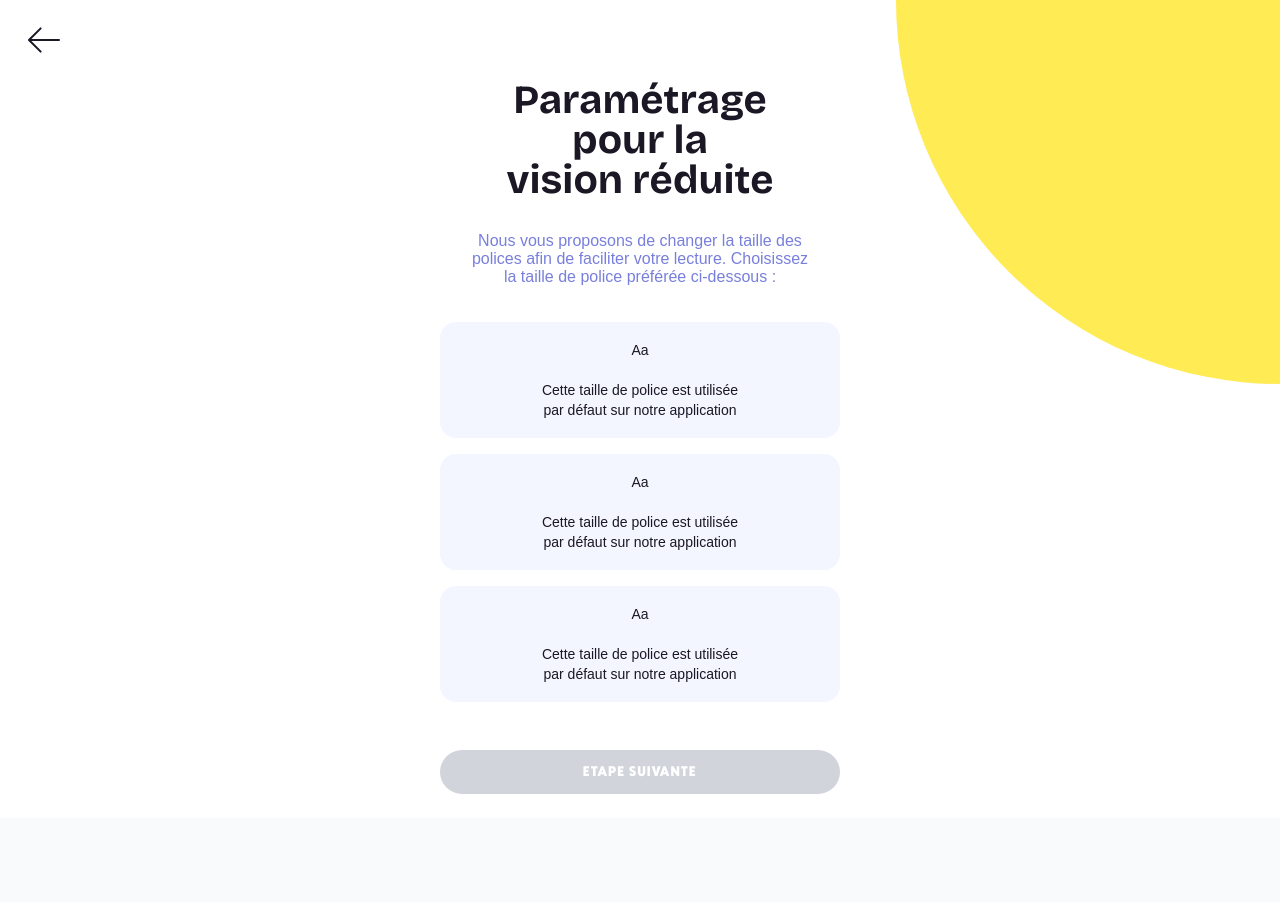
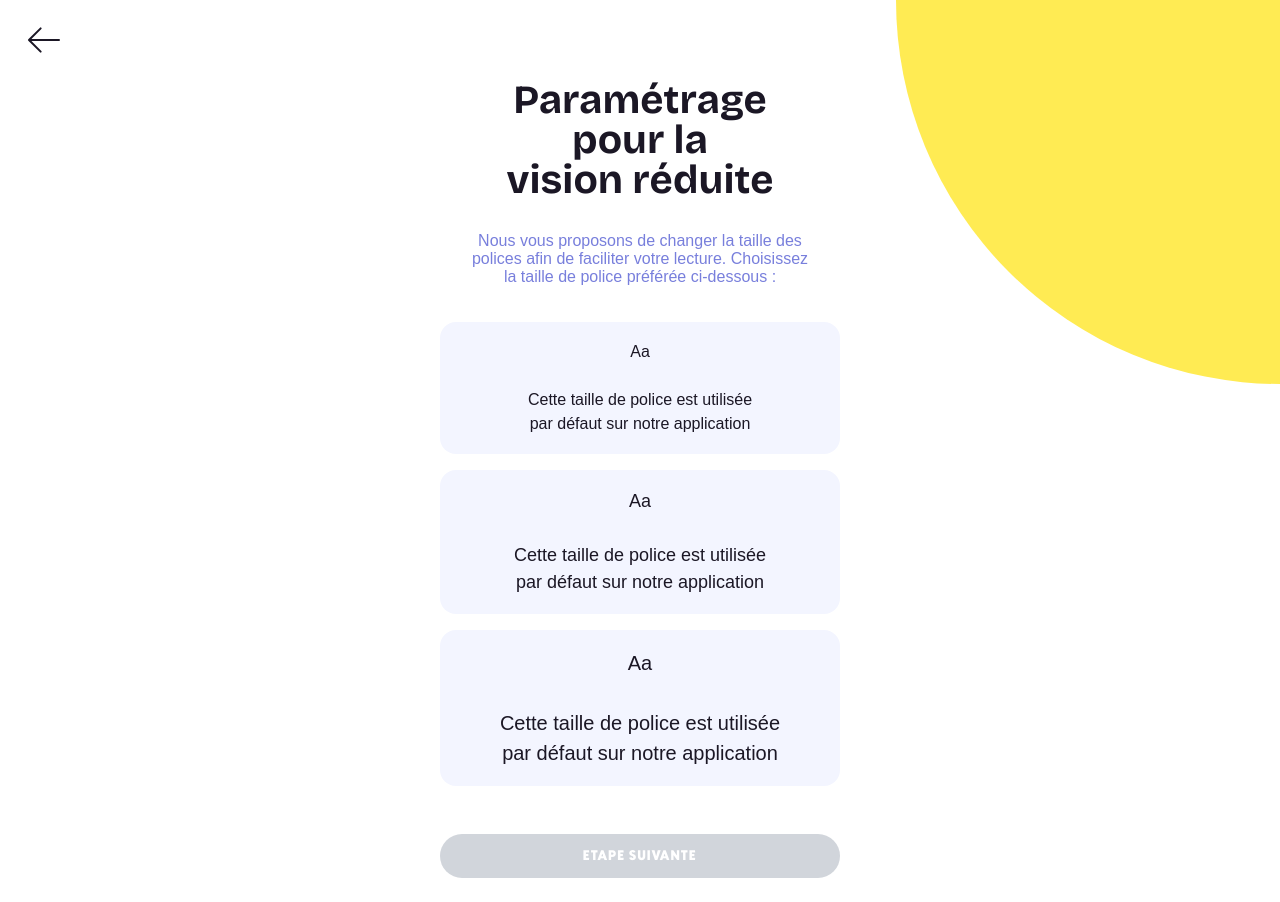
Before and after one commit to KizuCore/Flambow-Project, a React (Vite) app: page /personalize-vision-reduite in a window 1280 px wide. Before the commit the page ends 818 px from the top, so only its background shows below. Built offline with nearby package versions, Linux system fonts and the light colour scheme; a web font is replaced by a local one.

Commit message:
fix: Remove redundant line break in text size display

```diff
--- a/src/components/Auth/Register/Personalize/Personalize-Vision-Reduite.tsx
+++ b/src/components/Auth/Register/Personalize/Personalize-Vision-Reduite.tsx
@@ -92,7 +92,7 @@ export default function PersonalizationVisionReduite() {
                             onClick={() => setSelectedVizion(id)}
                             className={`${baseCardStyle} ${selectedVizion === id ? 'border-[#787FDC]' : 'border-transparent'}`}
                         >
-                            <p className={`font-sofia text-sm text-[#1B1725] ${textSize}`}>
+                            <p className={`font-sofia text-[#1B1725] ${textSize}`}>
                                 Aa<br /><br />
                                 Cette taille de police est utilisée<br />
                                 par défaut sur notre application
```
